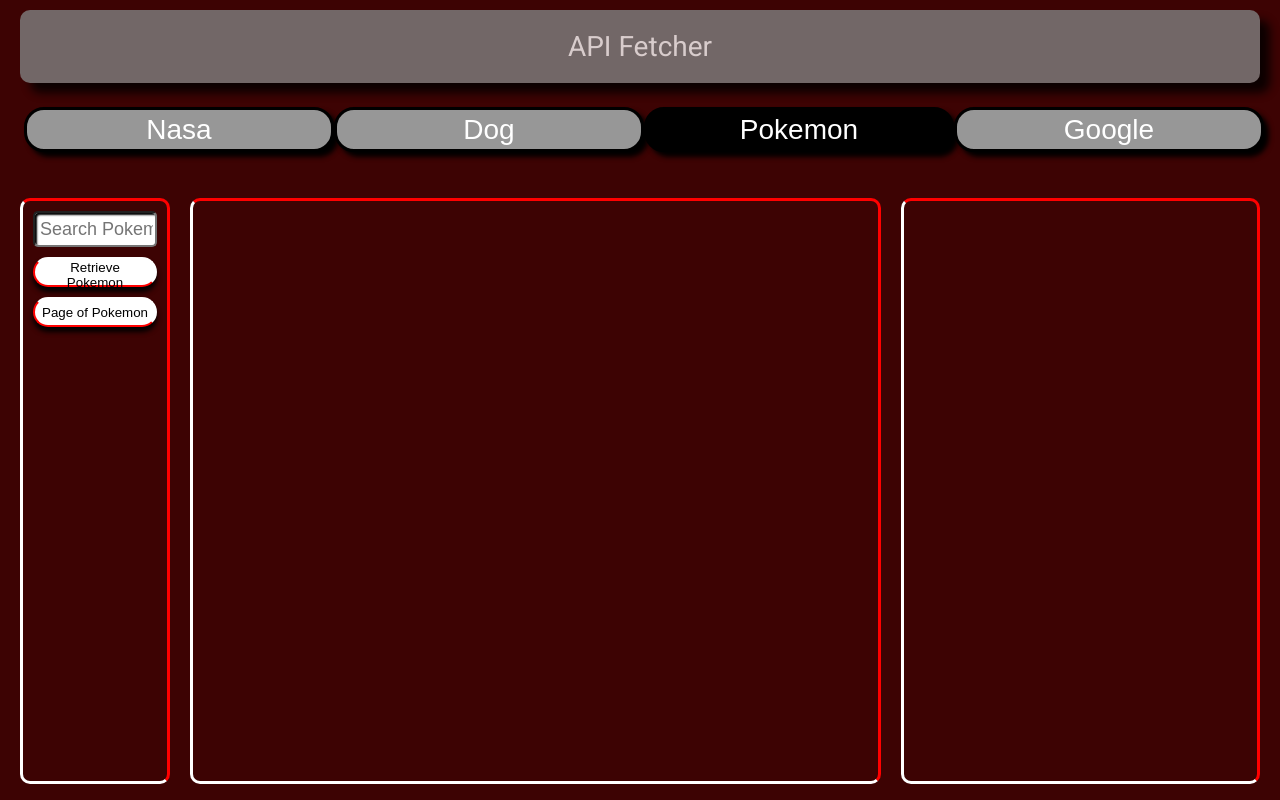
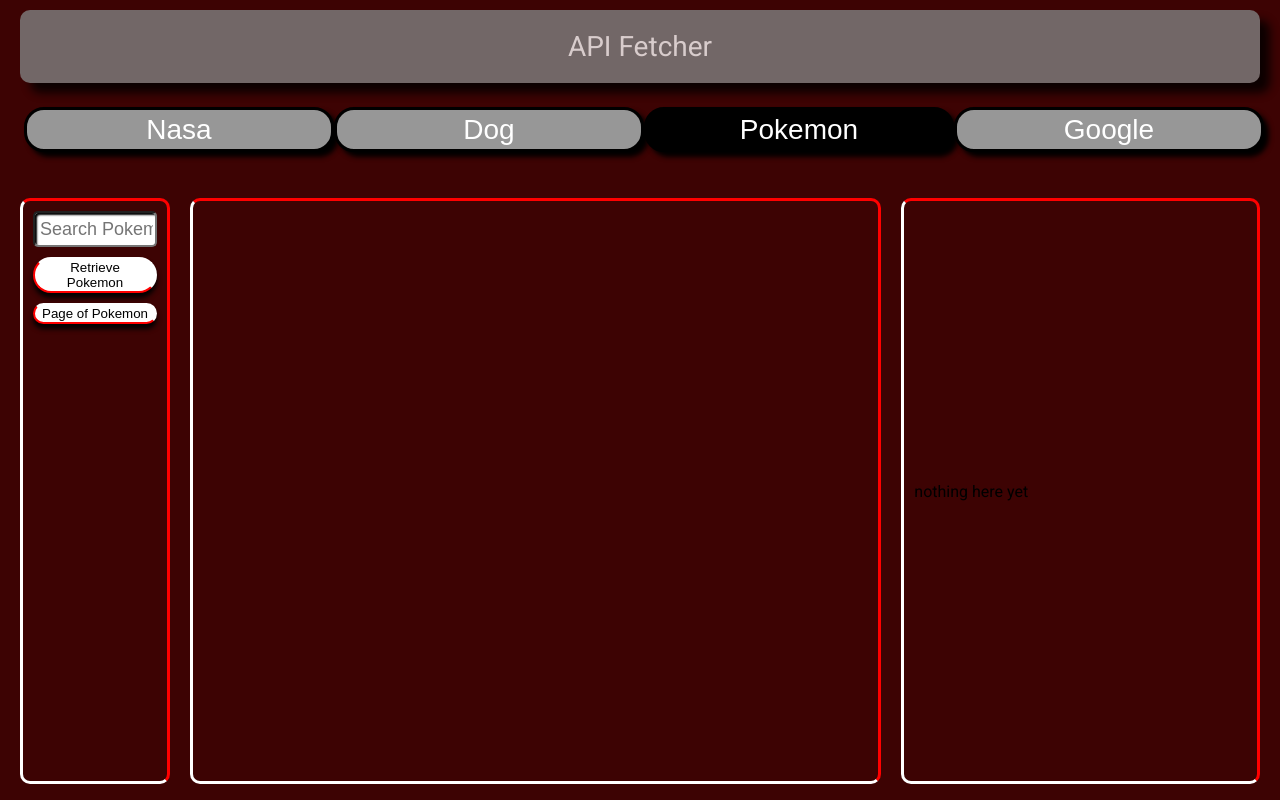
Before and after one commit to NilK15/React-Multi-API-Fetcher, a React (Create React App) app: page / in a window 1280 px wide. Both pictures are taken after a click on the button "Pokemon". Built offline with nearby package versions, Linux system fonts and the light colour scheme.

Commit message:
added pokemon card fetching and css updates

```diff
--- a/src/components/Pokemon.js
+++ b/src/components/Pokemon.js
@@ -3,15 +3,66 @@ import "../styles/pokemon.css";
 import { useState } from "react";
 
 function Pokemon() {
+  /* setState is async, which is why I was having issues trying to console.log
+   state right after setting it.
+
+   also, defining local variables doesn't work in react, as it doesn't keep track of those variables when they change.
+   so, updating those variables, will not be reflected when rendering or printing to console, because react doesn't know those
+   needed updating, so it uses w/e the inital value was.
+   */
+  const [pokemon, setPokemon] = useState([]);
+  const [page, setPage] = useState(1);
+  const [pokemonCardImages, setPokemonCardImages] = useState([]);
+  const [selectedPokemonCard, setSelectedPokemonCard] =
+    useState("nothing here yet");
+
+  const fetchPokemonByPage = () => {
+    console.log(`retrieving...`);
+    let resultDiv = document.getElementsByClassName("pokemonresultgrid");
+    resultDiv[0].style.color = "white";
+    resultDiv[0].innerHTML = "Retrieving...";
+    fetch(`https://api.pokemontcg.io/v2/cards?page=${page}`)
+      .then((res) => res.json())
+      .then((resJson) => {
+        setPokemon(resJson.data);
+        resJson.data.forEach((object) => {});
+        resultDiv[0].innerHTML = "";
+      });
+  };
+
+  // const selectedPokemon = () => {};
+
   return (
     <div className="pokemondiv">
       <div className="pokemonsidebar">
         <input className="searchQuery" placeholder="Search Pokemon..."></input>
-        <button className="retrievecardsbutton">Retrieve Pokemon</button>
+        <button className="retrievecardsbutton" onClick={fetchPokemonByPage}>
+          Retrieve Pokemon
+        </button>
         <button className="pagepokemonbutton">Page of Pokemon</button>
       </div>
-      <div className="pokemonresultgrid"></div>
-      <div className="pokemonselected"></div>
+      <div className="pokemonresultgrid">
+        {pokemon.map((e) => {
+          return (
+            <img
+              className="pokemonCard"
+              key={e.images.large}
+              src={e.images.large}
+              alt="no images"
+              onClick={() =>
+                setSelectedPokemonCard(
+                  <img
+                    className="selectedPokemonCard"
+                    src={e.images.large}
+                    alt="nothing to see here"
+                  ></img>
+                )
+              }
+            ></img>
+          );
+        })}
+      </div>
+      <div className="pokemonselected">{selectedPokemonCard}</div>
     </div>
   );
 }
--- a/src/styles/pokemon.css
+++ b/src/styles/pokemon.css
@@ -7,6 +7,7 @@
   display: flex;
   column-gap: 20px;
   margin: 50px 20px 0px 20px;
+  height: 70vh;
 }
 
 .retrievecardsbutton {
@@ -32,6 +33,7 @@
   border-bottom-color: white;
 }
 
+
 .pokemonsidebar button {
   border: solid;
   background-color: white;
@@ -42,14 +44,46 @@
   border-left-color: red;
   border-bottom-color: red;
   cursor: pointer;
-  height: 30px;
   box-shadow: 0 5px 5px black;
 }
 
+.pokemonsidebar button:active {
+  box-shadow: 5px 5px 5px inset;
+}
+
 .pokemonresultgrid {
-  display: flex;
+  display: grid;
+  grid-template-columns: 1fr 1fr 1fr;
   border: solid;
   flex: 2;
+  padding: 10px;
+  row-gap: 30px;
+  column-gap: 30px;
+  border-radius: 10px;
+  border: solid;
+  border-top-color: red;
+  border-right-color: red;
+  border-left-color: white;
+  border-bottom-color: white;
+  overflow: hidden scroll;
+  height: 100%;
+}
+
+.pokemonCard {
+  margin: 10px;
+  cursor: pointer;
+  width: 300px;
+  transition: .2s;
+}
+.pokemonCard:hover {
+  transform: scale(1.1);
+}
+
+.pokemonselected {
+  display: flex;
+  justify-content: center;
+  border: solid;
+  flex: 1;
   top: 200px;
   left: 20px;
   padding: 10px;
@@ -64,23 +98,8 @@
   border-bottom-color: white;
 }
 
-.pokemonselected {
-  display: flex;
-  border: solid;
-  flex: 1;
-  top: 200px;
-  left: 20px;
-  padding: 10px;
-  flex-direction: column;
-  height: 70vh;
-  row-gap: 10px;
-  border-radius: 10px;
-  border: solid;
-  border-top-color: red;
-  border-right-color: red;
-  border-left-color: white;
-  border-bottom-color: white;
-
+.selectedPokemonCard {
+  width: 100%;
 }
 
 .searchQuery {
@@ -92,17 +111,6 @@
   outline: none;
 }
 
-.pokemonsidebar button:active {
-  box-shadow: 5px 5px 5px inset;
-}
-
-.pokemonresultgrid {
-  display: grid 1fr 1fr 1fr 1fr;
-
-}
-.pokemonselected {
-
-}
 
 .bodybackgroundpokemondiv {
   background-color: rgb(61, 3, 3);
```
